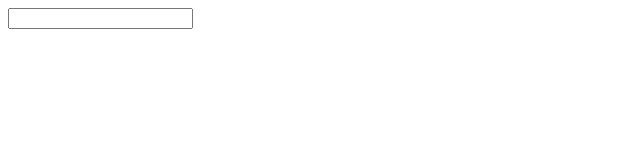
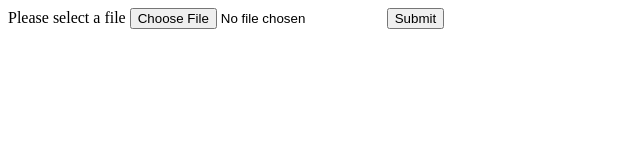
Before and after one commit to sahanabalram/filemetadata, a website: page index.html in a window 1280 px wide. Shown: the whole page, without its empty margins (0-640 px from the left). Drawn offline with Linux system fonts and the light colour scheme.

Commit message:
Create submit  button

```diff
--- a/index.html
+++ b/index.html
@@ -5,8 +5,10 @@
     </head>
     <body>
         <div class="container">
-            <form action="/upload">
-                <input type="text" placeholder="">
+            <form action="/upload" method="POST" enctype="multipart/form-data">
+                <label for="file-upload">Please select a file</label>
+                <input type="file" id="file" name="file">
+                <button type="submit">Submit</button>
             </form>
         </div>
     </body>
```
